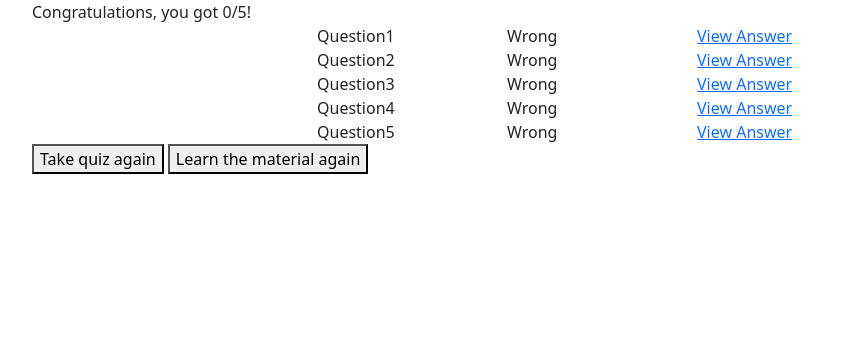
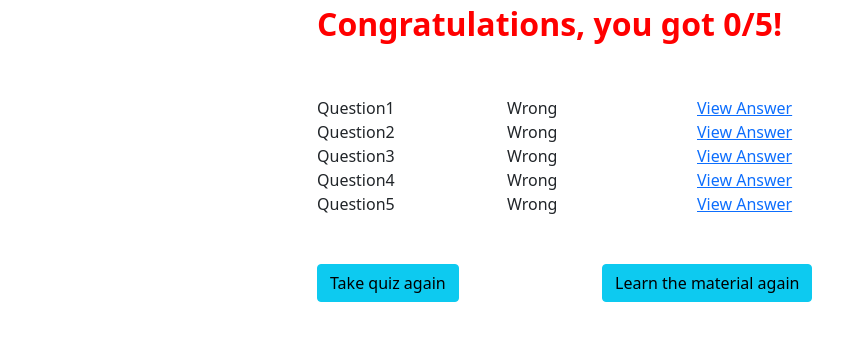
Before and after one commit to liuzheyu1998/drum-master, a Flask app: page /quizfeedback in a window 1280 px wide. Shown: the part 44-385 px from the top of the page, without its empty margins (50-893 px from the left). Run offline with Flask 2, Linux system fonts and the light colour scheme; some libraries are stand-ins or nearby versions.

Commit message:
Style tuning

```diff
--- a/static/main.css
+++ b/static/main.css
@@ -109,3 +109,31 @@
 
     visibility: hidden;
 }
+.alert-fixed {
+    position:fixed;
+    top: 40%;
+    left: 35%;
+    width: 600px;
+    height: 100px;
+    z-index: 9999;
+    border-radius: 15px;
+    font-size: x-large;
+}
+
+.vertical_center {
+    position: fixed;
+    top: 50%
+}
+.feedbackTitle{
+    font-size: xx-large;
+    color: red;
+    font-weight: bold;
+
+}
+.startButton{
+    font-size: xx-large;
+    font-weight: 800;
+    margin: auto;
+    display: flex;
+
+}
--- a/templates/quiz.html
+++ b/templates/quiz.html
@@ -51,13 +51,13 @@
         <br>
         <br>
         <div>
-            <button type="button" id="clear">Clear</button>
+            <button type="button " id="clear" class="btn btn-info">Clear</button>
 
         </div>
         <br>
         <br>
         <div>
-            <button type="button" id="submit">Submit</button>
+            <button type="button" id="submit" class="btn btn-info">Submit</button>
 
         </div>
         <br>
--- a/templates/quizFeedback.html
+++ b/templates/quizFeedback.html
@@ -11,7 +11,21 @@
 
 
 </script>
-<div id="feedback">Hi</div>
+
+<div class="row">
+    <div class="col-3"></div>
+    <div class="col-6">
+        <div id="feedback" class="feedbackTitle">Hi</div>
+
+
+    </div>
+
+    <div class="col-3"></div>
+
+
+</div>
+<br>
+<br>
 <div class="row">
     <div class="col-3"></div>
     <div class="col-2">Question1</div>
@@ -57,8 +71,27 @@
 
 
 </div>
-<button type="button" id="retry">Take quiz again</button>
-<button type="button" id="relearn">Learn the material again</button>
+
+<br>
+<br>
+
+<div class="row">
+    <div class="col-3"></div>
+    <div class="col-3">
+        <button type="button" id="retry" class="btn btn-info">Take quiz again</button>
+
+
+
+    </div>
+
+    <div class="col-3">
+        <button type="button" id="relearn" class="btn btn-info">Learn the material again</button>
+    </div>
+    <div class="col-3"></div>
+
+
+</div>
+
 
 
 
```
Also changed, not shown: static/learn.js (+9 -4 lines), static/welcome.js (+8 -0 lines), templates/learn.html (+3 -20 lines), templates/welcome.html (+7 -11 lines).
